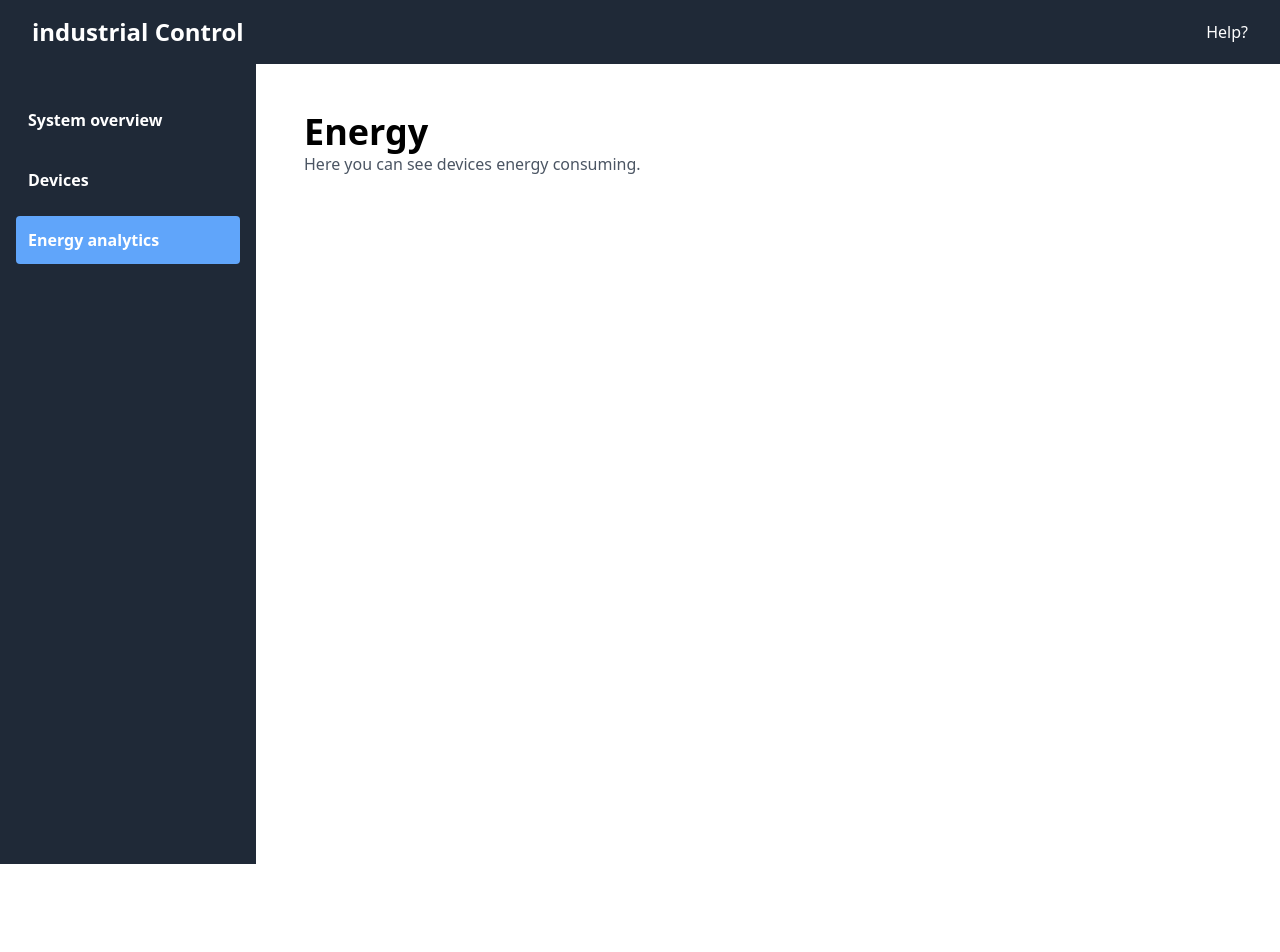
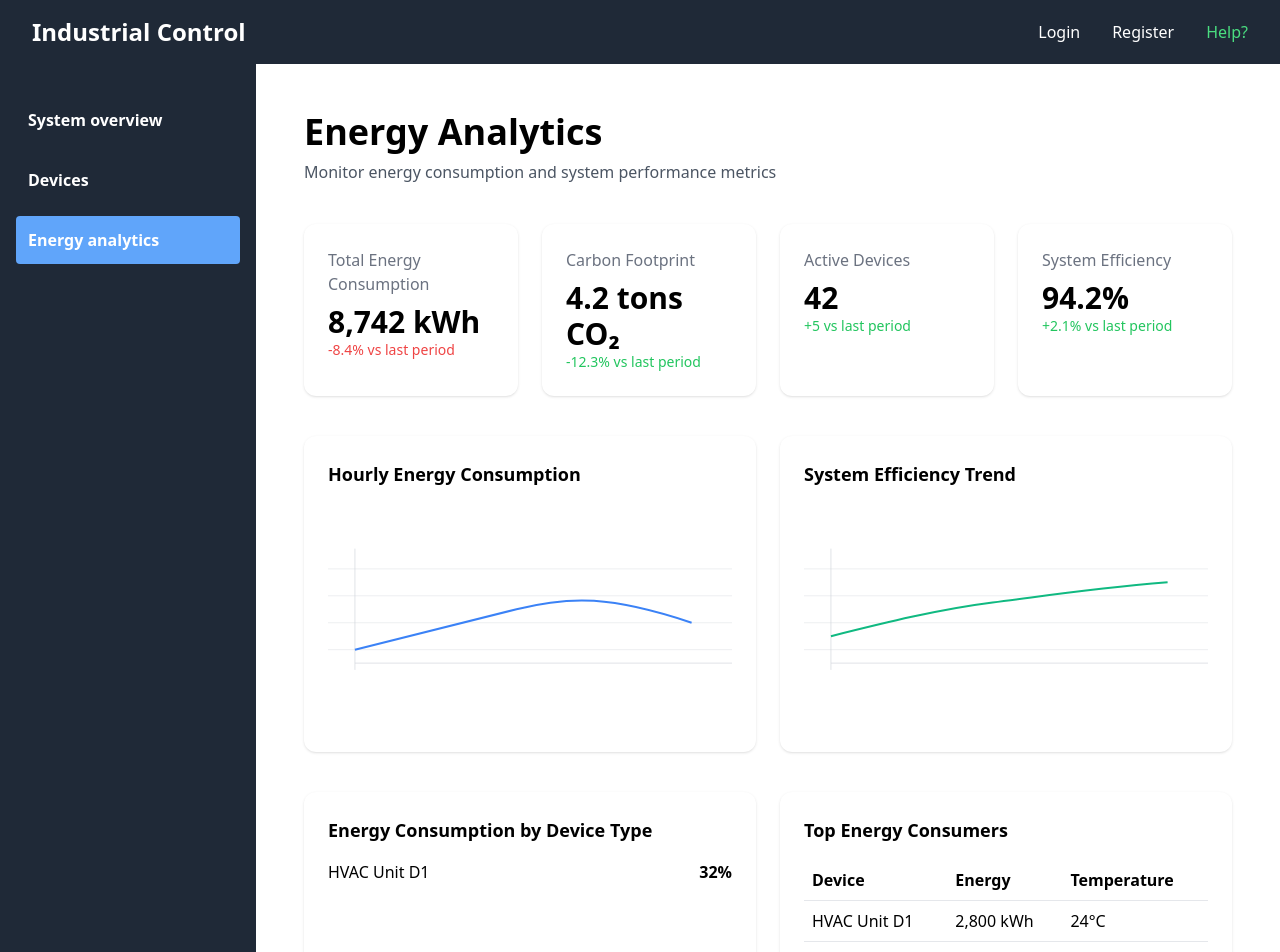
Before and after one commit to Faycal2002/cloud-project, a React (Create React App) app: page /energy in a window 1280 px wide. Shown: the top 952 px of the page. Before the commit the page ends 864 px from the top, so only its background shows below. Built offline with nearby package versions, Linux system fonts and the light colour scheme.

Commit message:
front end
for energy page, added footer, modify navbar and side menu

```diff
--- a/src/App.js
+++ b/src/App.js
@@ -1,5 +1,6 @@
 import { BrowserRouter as Router, Routes, Route } from 'react-router-dom';
 import Navbar from './components/Navbar';
+import Footer from './components/Footer';
 import Login from './pages/Login';
 import Register from './pages/Register';
 import Dashboard from './pages/Dashboard';
@@ -9,7 +10,7 @@ import Energy from "./pages/Energy"
 function App() {
     return (
         <Router>
-            <Navbar />
+            <Navbar/>
             <Routes>
                 <Route path="/" element={<Login />} />
                 <Route path='/login' element={<Login/>}/>
@@ -18,6 +19,7 @@ function App() {
                 <Route path="/devices" element={<Devices/>} />
                 <Route path ="/energy" element={<Energy/>} />
             </Routes>
+            <Footer/>
         </Router>
     );
 }
--- /dev/null
+++ b/src/components/Footer.js
@@ -0,0 +1,13 @@
+import { Link } from 'react-router-dom';
+
+function Footer() {
+  return (
+    <footer className="bg-gray-800 text-white h-12 flex items-center justify-between px-6 text-sm shadow-inner">
+      <div>© 2026 Cloud Project</div>
+      <div className="text-green-400">Energy-Saving Mode Enabled</div>
+      <div>v1.0</div>
+    </footer>
+  );
+}
+
+export default Footer;
--- a/src/components/Navbar.js
+++ b/src/components/Navbar.js
@@ -5,11 +5,13 @@ function Navbar() {
         <nav className="bg-gray-800 px-8 py-4 flex justify-between items-center">
             <div>
                 <Link to="/" className="text-white text-2xl font-bold hover:text-blue-400 transition">
-                    industrial Control
+                    Industrial Control
                 </Link>
             </div>
             <ul className="flex gap-8 list-none">
-                <li><Link to="/profil" className="text-white hover:text-blue-400 transition">Help?</Link></li>
+                <li><Link to="/login" className="text-white hover:text-blue-400 transition">Login</Link></li>
+                <li><Link to="/register" className="text-white hover:text-blue-400 transition">Register</Link></li>
+                <li><Link to="/profil" className="text-green-400">Help?</Link></li>
 
             </ul>
         </nav>
--- a/src/components/SideMenu.js
+++ b/src/components/SideMenu.js
@@ -2,7 +2,8 @@ import { NavLink } from "react-router-dom";
 
 function SideMenu() {
   return (
-    <div className="w-64 min-w-64 flex-shrink-0 h-screen bg-gray-800 text-white p-4">
+    <div className="w-64 min-w-64 flex-shrink-0 min-h-screen bg-gray-800 text-white p-4">
+
 
       <ul className="mt-4 flex flex-col gap-3 w-full">
 
--- a/src/pages/Dashboard.js
+++ b/src/pages/Dashboard.js
@@ -2,10 +2,12 @@ import SideMenu from "../components/SideMenu";
 
 function Dashboard() {
   return (
-    <div className="flex bg-gray-100 min-h-screen">
+    <div className="flex min-h-screen">
       <SideMenu />
 
-      <div className="p-10 w-full">
+      <div className="flex flex-col flex-1">
+      <main className="flex-1 px-12 pt-12">
+
         {/* Header */}
         <div className="mb-10">
           <h1 className="text-3xl font-bold text-gray-800 mb-2">
@@ -156,6 +158,8 @@ function Dashboard() {
             </div>
           </div>
         </div>
+      </main>
+
       </div>
     </div>
   );
--- a/src/pages/Energy.js
+++ b/src/pages/Energy.js
@@ -1,15 +1,163 @@
 import SideMenu from "../components/SideMenu";
 
 function Energy() {
+
+  const devices = [
+    { name: "HVAC Unit D1", usage: "32%" },
+
+  ];
+
+  const topConsumers = [
+    { device: "HVAC Unit D1", energy: "2,800 kWh", temp: "24°C" },
+
+  ];
+
   return (
-    <div className="flex">
+    <div className="flex min-h-screen">
       <SideMenu />
 
-      <div className="p-12 w-full">
-        <h1 className="text-4xl font-bold">Energy</h1>
-         <p className="text-gray-600">
-          Here you can see devices energy consuming.
-        </p>
+      <div className="flex flex-col w-full">
+        <main className="flex-1 px-12 pt-12">
+
+          {/* Page Header */}
+          <h1 className="text-4xl font-bold mb-2">Energy Analytics</h1>
+          <p className="text-gray-600 mb-10">
+            Monitor energy consumption and system performance metrics
+          </p>
+
+          {/* Stats Cards */}
+          <div className="grid grid-cols-1 md:grid-cols-2 lg:grid-cols-4 gap-6 mb-10">
+
+            <div className="bg-white p-6 rounded-xl shadow">
+              <p className="text-gray-500">Total Energy Consumption</p>
+              <h2 className="text-3xl font-bold mt-2">8,742 kWh</h2>
+              <p className="text-red-500 text-sm">-8.4% vs last period</p>
+            </div>
+
+            <div className="bg-white p-6 rounded-xl shadow">
+              <p className="text-gray-500">Carbon Footprint</p>
+              <h2 className="text-3xl font-bold mt-2">4.2 tons CO₂</h2>
+              <p className="text-green-500 text-sm">-12.3% vs last period</p>
+            </div>
+
+            <div className="bg-white p-6 rounded-xl shadow">
+              <p className="text-gray-500">Active Devices</p>
+              <h2 className="text-3xl font-bold mt-2">42</h2>
+              <p className="text-green-500 text-sm">+5 vs last period</p>
+            </div>
+
+            <div className="bg-white p-6 rounded-xl shadow">
+              <p className="text-gray-500">System Efficiency</p>
+              <h2 className="text-3xl font-bold mt-2">94.2%</h2>
+              <p className="text-green-500 text-sm">+2.1% vs last period</p>
+            </div>
+
+          </div>
+
+          {/* Charts Row */}
+          <div className="grid grid-cols-1 lg:grid-cols-2 gap-6 mb-10">
+
+            {/* Hourly Energy Chart */}
+            <div className="bg-white p-6 rounded-xl shadow">
+              <h3 className="text-lg font-semibold mb-4">
+                Hourly Energy Consumption
+              </h3>
+
+              <svg viewBox="0 0 600 220" className="w-full h-56">
+
+                {[40,80,120,160].map((y)=>(
+                  <line key={y} x1="0" y1={y} x2="600" y2={y} stroke="#e5e7eb"/>
+                ))}
+
+                <line x1="40" y1="10" x2="40" y2="190" stroke="#d1d5db"/>
+                <line x1="40" y1="180" x2="600" y2="180" stroke="#d1d5db"/>
+
+                <path
+                  d="M40 160 C120 140,200 120,280 100 S420 80,540 120"
+                  fill="none"
+                  stroke="#3b82f6"
+                  strokeWidth="3"
+                />
+
+              </svg>
+            </div>
+
+            {/* System Efficiency Trend */}
+            <div className="bg-white p-6 rounded-xl shadow">
+              <h3 className="text-lg font-semibold mb-4">
+                System Efficiency Trend
+              </h3>
+
+              <svg viewBox="0 0 600 220" className="w-full h-56">
+
+                {[40,80,120,160].map((y)=>(
+                  <line key={y} x1="0" y1={y} x2="600" y2={y} stroke="#e5e7eb"/>
+                ))}
+
+                <line x1="40" y1="10" x2="40" y2="190" stroke="#d1d5db"/>
+                <line x1="40" y1="180" x2="600" y2="180" stroke="#d1d5db"/>
+
+                <path
+                  d="M40 140 C120 120,200 100,280 90 S420 70,540 60"
+                  fill="none"
+                  stroke="#10b981"
+                  strokeWidth="3"
+                />
+
+              </svg>
+            </div>
+
+          </div>
+
+          {/* Device Energy + Table */}
+          <div className="grid grid-cols-1 lg:grid-cols-2 gap-6">
+
+            {/* Device Energy Distribution */}
+            <div className="bg-white p-6 rounded-xl shadow">
+              <h3 className="text-lg font-semibold mb-4">
+                Energy Consumption by Device Type
+              </h3>
+
+              <ul className="space-y-2">
+                {devices.map((d,i)=>(
+                  <li key={i} className="flex justify-between">
+                    <span>{d.name}</span>
+                    <span className="font-semibold">{d.usage}</span>
+                  </li>
+                ))}
+              </ul>
+            </div>
+
+            {/* Top Energy Consumers Table */}
+            <div className="bg-white p-6 rounded-xl shadow">
+              <h3 className="text-lg font-semibold mb-4">
+                Top Energy Consumers
+              </h3>
+
+              <table className="w-full text-left">
+                <thead>
+                  <tr className="border-b">
+                    <th className="p-2">Device</th>
+                    <th className="p-2">Energy</th>
+                    <th className="p-2">Temperature</th>
+                  </tr>
+                </thead>
+
+                <tbody>
+                  {topConsumers.map((d,i)=>(
+                    <tr key={i} className="border-b">
+                      <td className="p-2">{d.device}</td>
+                      <td className="p-2">{d.energy}</td>
+                      <td className="p-2">{d.temp}</td>
+                    </tr>
+                  ))}
+                </tbody>
+              </table>
+            </div>
+
+          </div>
+
+        </main>
       </div>
     </div>
   );
```
Also changed, not shown: 1 other file (tests, documents, lock files or other folders).
